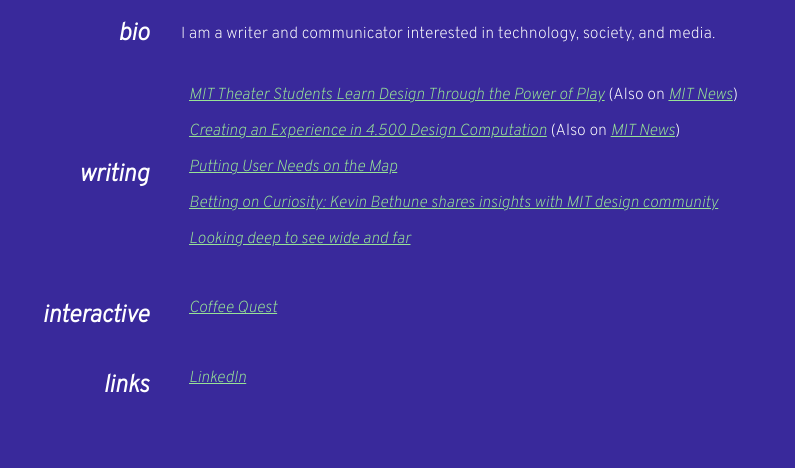
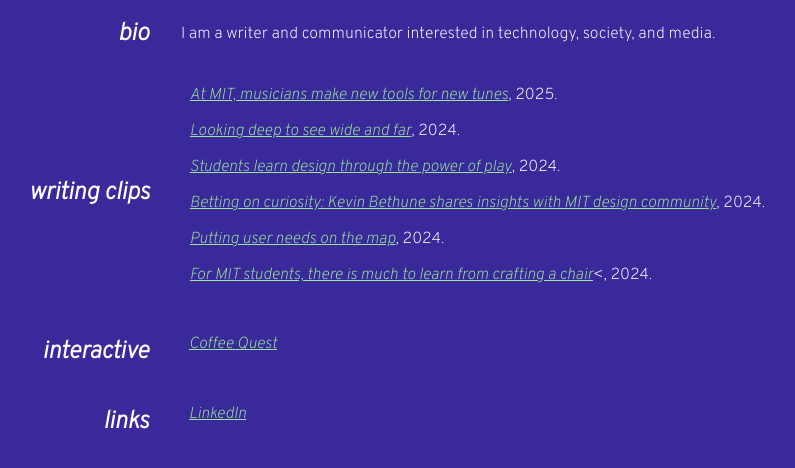
Before and after one commit to luom01/mjluo-site-v1, a plain HTML site: page index.html in a window 1280 px wide. Shown: the part 190-658 px from the top of the page, without its empty margins (35-830 px from the left). Drawn offline with Linux system fonts and the light colour scheme.

Commit message:
Update index.html

```diff
--- a/index.html
+++ b/index.html
@@ -29,14 +29,15 @@
       <p class="content">I am a writer and communicator interested in technology, society, and media.</p>
     </div>
     <div class="container">
-      <h2 class="heading">writing</h2>
+      <h2 class="heading">writing clips</h2>
       <ul class="content">
-        <li><a target="_blank" rel="noopener noreferrer" href="https://design.mit.edu/news/mit-theater-students-learn-design-through-the-power-of-play">MIT Theater Students Learn Design Through the Power of Play</a> (Also on <a target="_blank" rel="noopener noreferrer" href="https://news.mit.edu/2024/mit-theater-students-learn-design-through-play-0829">MIT News</a>) </li>
-        <li><a target="_blank" rel="noopener noreferrer" href="https://design.mit.edu/news/creating-an-experience-in-4-500-design-computation">Creating an Experience in 4.500 Design Computation</a> (Also on <a target="_blank" rel="noopener noreferrer" href="https://news.mit.edu/2024/mit-students-learn-from-crafting-a-chair-0322">MIT News</a>)</li>
-        <li><a target="_blank" rel="noopener noreferrer" href="https://design.mit.edu/news/putting-user-needs-on-the-map">Putting User Needs on the Map</a></li>
-        <li><a target="_blank" rel="noopener noreferrer" href="https://design.mit.edu/news/betting-on-curiosity-kevin-bethune-shares-insights-with-mit-design-community">Betting on Curiosity: Kevin Bethune shares insights with MIT design community</a></li>
-        <li><a target="_blank" rel="noopener noreferrer" href="https://design.mit.edu/news/looking-deep-to-see-wide-and-far">Looking deep to see wide and far</a></li>
-        </ul>
+        <li><a target="_blank" rel="noopener noreferrer" href="https://design.mit.edu/news/at-mit-musicians-make-new-tools-for-new-tunes">At MIT, musicians make new tools for new tunes</a>, 2025.</li>
+        <li><a target="_blank" rel="noopener noreferrer" href="https://design.mit.edu/news/looking-deep-to-see-wide-and-far">Looking deep to see wide and far</a>, 2024.</li>
+        <li><a target="_blank" rel="noopener noreferrer" href="https://news.mit.edu/2024/mit-theater-students-learn-design-through-play-0829">Students learn design through the power of play</a>, 2024.</li>
+        <li><a target="_blank" rel="noopener noreferrer" href="https://design.mit.edu/news/betting-on-curiosity-kevin-bethune-shares-insights-with-mit-design-community">Betting on curiosity: Kevin Bethune shares insights with MIT design community</a>, 2024.</li>
+        <li><a target="_blank" rel="noopener noreferrer" href="https://design.mit.edu/news/putting-user-needs-on-the-map">Putting user needs on the map</a>, 2024.</li>
+        <li><a target="_blank" rel="noopener noreferrer" href="https://news.mit.edu/2024/mit-students-learn-from-crafting-a-chair-0322">For MIT students, there is much to learn from crafting a chair</a><, 2024.</li>
+      </ul>
     </div>
     <div class="container flexbox">
       <h2 class="heading">interactive</h2>
```
